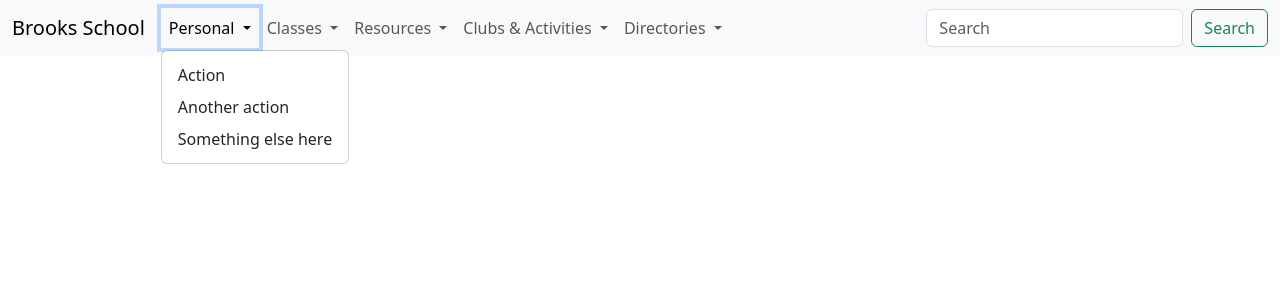
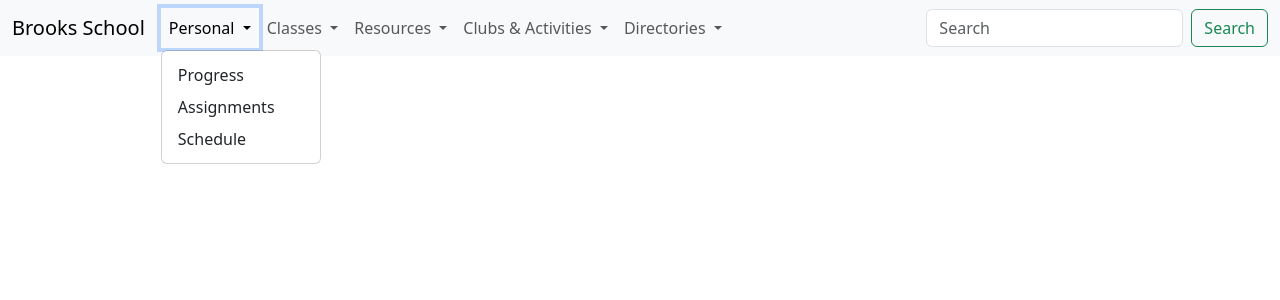
Before and after one commit to cgortonbrooks/onBrooks, a Node server app: template views/index.ejs in a window 1280 px wide, after a click on "Personal". Shown: the top 300 px of the page. Run offline with Node 20, Linux system fonts and the light colour scheme; the template is opened without the code that fills it, so the values that code supplies are empty.

Commit message:
class and navbar

```diff
--- a/views/classes.ejs
+++ b/views/classes.ejs
@@ -11,7 +11,7 @@
 
     <div class="container py-5" id="content">
 
-        <!--<h2 class="fw-bold">Web Development</h2>
+<h2 class="fw-bold">Web Development</h2>
 <p class="text-muted">Craig Gorton | Section CSD22-51(C) | Room Classroom Building 107 | 2nd Semester | Entire School | 1 Term</p>
 
 <hr class="my-4">
@@ -48,7 +48,7 @@
 
 <div class="card mb-4">
     <div class="card-header fw-semibold">Links</div>
-        </div>-->
+</div>
 
     </div>
 
--- a/views/partials/navbar.ejs
+++ b/views/partials/navbar.ejs
@@ -1,6 +1,6 @@
 <nav id="navbar" class="navbar navbar-expand-lg bg-body-tertiary">
     <div class="container-fluid">
-        <a class="navbar-brand" href="#">Brooks School</a>
+        <a class="navbar-brand" href="/dashboard">Brooks School</a>
         <button class="navbar-toggler" type="button" data-bs-toggle="collapse"
             data-bs-target="#navbarSupportedContent" aria-controls="navbarSupportedContent" aria-expanded="false"
             aria-label="Toggle navigation">
@@ -14,9 +14,9 @@
                         Personal
                     </a>
                     <ul class="dropdown-menu">
-                        <li><a class="dropdown-item" href="#">Action</a></li>
-                        <li><a class="dropdown-item" href="#">Another action</a></li>
-                        <li><a class="dropdown-item" href="#">Something else here</a></li>
+                        <li><a class="dropdown-item" href="#">Progress</a></li>
+                        <li><a class="dropdown-item" href="#">Assignments</a></li>
+                        <li><a class="dropdown-item" href="/schedule">Schedule</a></li>
                     </ul>
                 </li>
                 <li class="nav-item dropdown">
```
Lines whose indentation alone changed are shown as unchanged.
